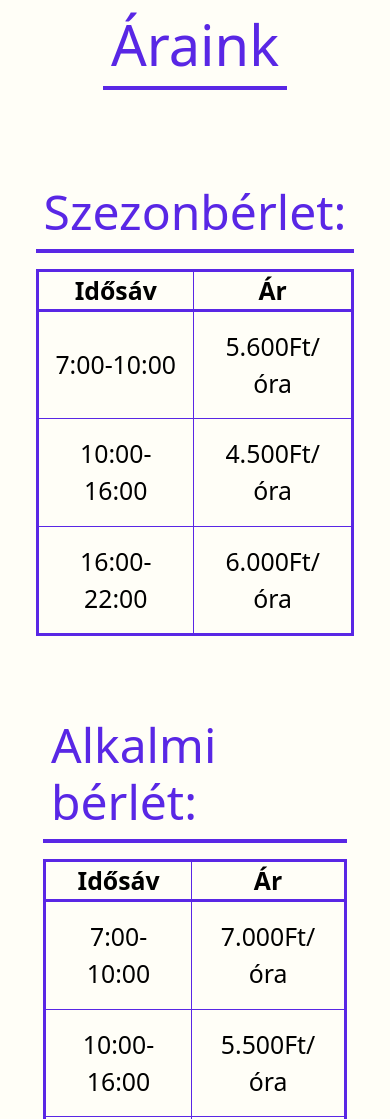
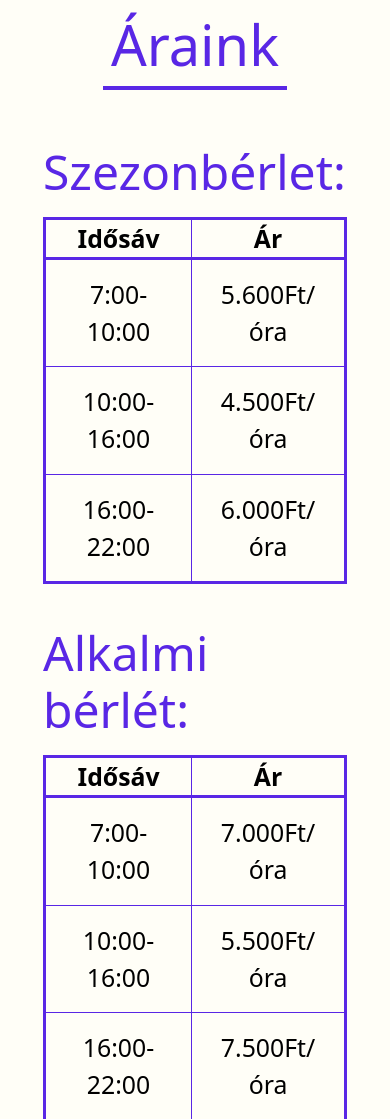
Before and after one commit to TheFallen0ne/TheFallen0ne.github.io, a plain HTML site: page palyaberles.html in a window 390 px wide. Shown: the part 881-2000 px from the top of the page. Drawn offline with nearby package versions, Linux system fonts and the light colour scheme.

Commit message:
Add files via upload

```diff
--- a/palyaberles.html
+++ b/palyaberles.html
@@ -47,7 +47,7 @@
             <div class="aroszlop col-12">
                 <div class="arsor row">
                     <table class="artabla">
-                        <caption><details><summary><h2>Szezonbérlet:</h2></summary>Szezonbérleteink 25 darab, alkalmanként 1 órányi kedvezményes árú játékidőre vonatkoznak.</details></caption>
+                        <caption><details><summary><h3>Szezonbérlet:</h3></summary>Szezonbérleteink 25 darab, alkalmanként 1 órányi kedvezményes árú játékidőre vonatkoznak.</details></caption>
                         <tr>
                             <th>Idősáv</th>
                             <th>Ár</th>
@@ -79,7 +79,7 @@
                 </div>
                 <div class="arsor row">
                     <table class="artabla">
-                        <caption><details><summary><h2>Alkalmi bérlét:</h2></summary>Alkalmi bérlés esetén a bérlés 1 órás játékidőre vonatkozik és a bérlés teljes árát tartalmazza.</details></caption>
+                        <caption><details><summary><h3>Alkalmi bérlét:</h3></summary>Alkalmi bérlés esetén a bérlés 1 órás játékidőre vonatkozik és a bérlés teljes árát tartalmazza.</details></caption>
                         <tr>
                             <th>Idősáv</th>
                             <th>Ár</th>
--- a/style-print.css
+++ b/style-print.css
@@ -280,7 +280,7 @@ a:active{
     background-position: center;
     background-size: cover;
     text-align: center;
-    min-height: 100vh;
+    min-height: 85vh;
     padding: 2% 6%;
 }
 
@@ -316,7 +316,7 @@ a:active{
 }
 
 
-.arak .artabla h2{
+.arak .artabla h3{
     text-align: left;
     color:black;
     font-size: 3rem;
@@ -408,13 +408,11 @@ a:active{
     flex: 1 1 20rem;
     padding: 2rem;
     max-width: 65%;
-    filter: brightness(10%);
 }
 
 .edzoink .edzo .image img{
     border-radius: .6rem;
     object-fit: cover;
-    filter: brightness(10%);
 }
 
 .edzoink .edzo .content{
@@ -812,15 +810,17 @@ input[type="checkbox"] + label, input[type="radio"] + label{
         padding-bottom: 10rem;
     }
 
-     .urlap form legend{
+    .urlap form legend{
         font-size: 1.75rem;
     }
 
     .urlap form fieldset{
         width: 100%;
     }
+    .arak{
 
-
+        min-height: 195vh;
+    }
 
 }
 
--- a/style.css
+++ b/style.css
@@ -33,15 +33,15 @@ header{
 
 }
 #home{
-    background-image: linear-gradient(rgba(0,0,0,0.3), rgba(0,0,0,0.3)), url(kepek/tennis_court.jpg);
+    background-image: linear-gradient(rgba(0,0,0,0.4), rgba(0,0,0,0.4)), url(kepek/tennis_court.jpg);
     clip-path: polygon(50% 100%, 100% 85%, 100% 0, 0 0, 0 85%);
 
 }
 #palyaberles{
-    background-image: linear-gradient(rgba(0,0,0,0.7), rgba(0,0,0,0.47)), url(kepek/blue-court.jpg);
+    background-image: linear-gradient(rgba(0,0,0,0.6), rgba(0,0,0,0.6)), url(kepek/blue-court.jpg);
 }
 #oktatas{
-    background-image: linear-gradient(rgba(0,0,0,0.4), rgba(0,0,0,0.4)), url(kepek/blue-court.jpg);
+    background-image: linear-gradient(rgba(0,0,0,0.6), rgba(0,0,0,0.6)), url(kepek/blue-court.jpg);
     background-attachment: scroll;
 }
 #kapcsolat{
@@ -289,7 +289,7 @@ a:active{
     background-position: center;
     background-size: cover;
     text-align: center;
-    min-height: 100vh;
+    min-height: 85vh;
     padding: 2% 6%;
 }
 
@@ -325,7 +325,7 @@ a:active{
 }
 
 
-.arak .artabla h2{
+.arak .artabla h3{
     text-align: left;
     color:#5927E5;
     font-size: 3rem;
@@ -812,15 +812,17 @@ input[type="checkbox"] + label, input[type="radio"] + label{
         padding-bottom: 10rem;
     }
 
-     .urlap form legend{
+    .urlap form legend{
         font-size: 1.75rem;
     }
 
     .urlap form fieldset{
         width: 100%;
     }
+    .arak{
 
-
+        min-height: 195vh;
+    }
 
 }
 
```
